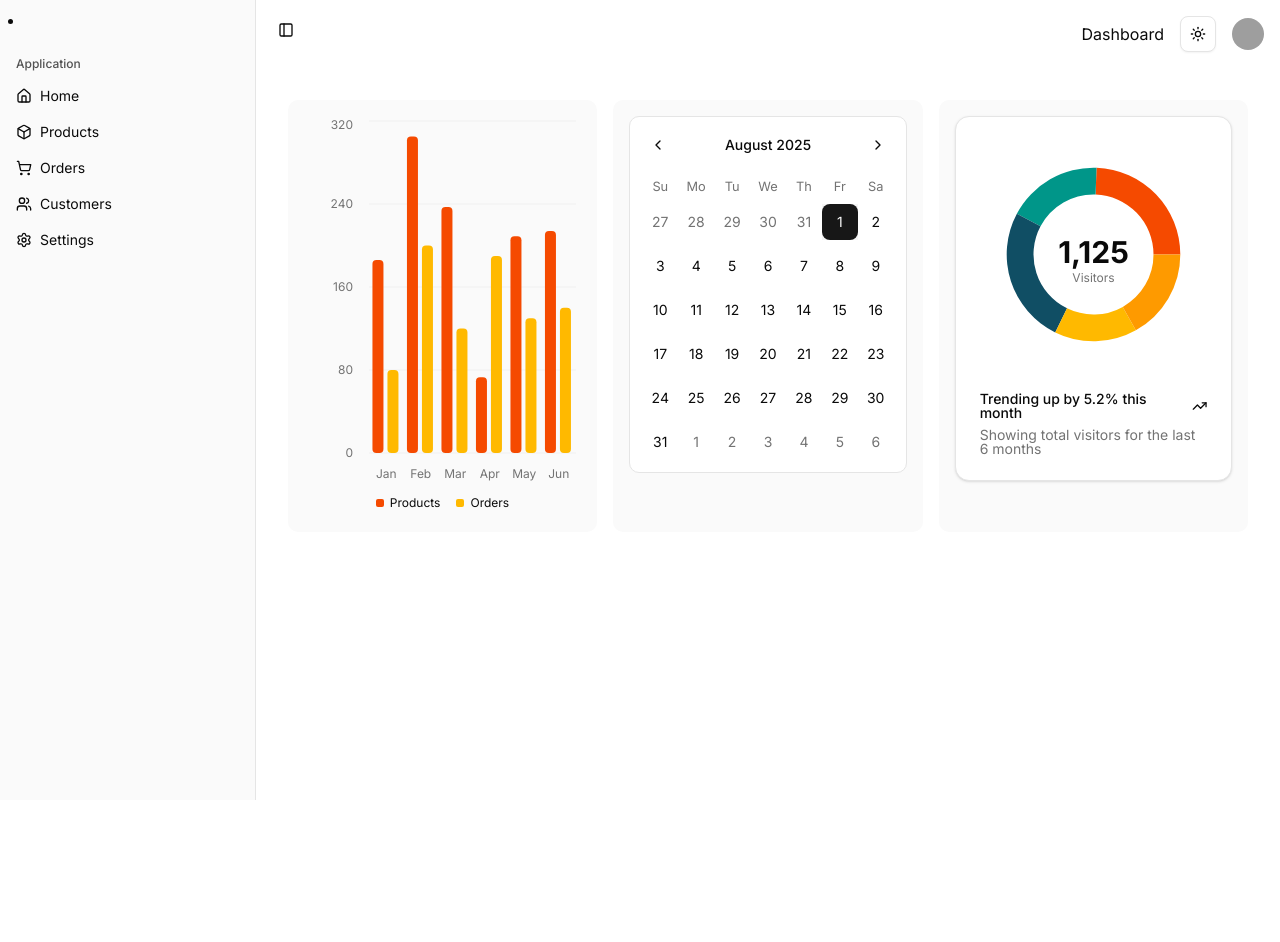
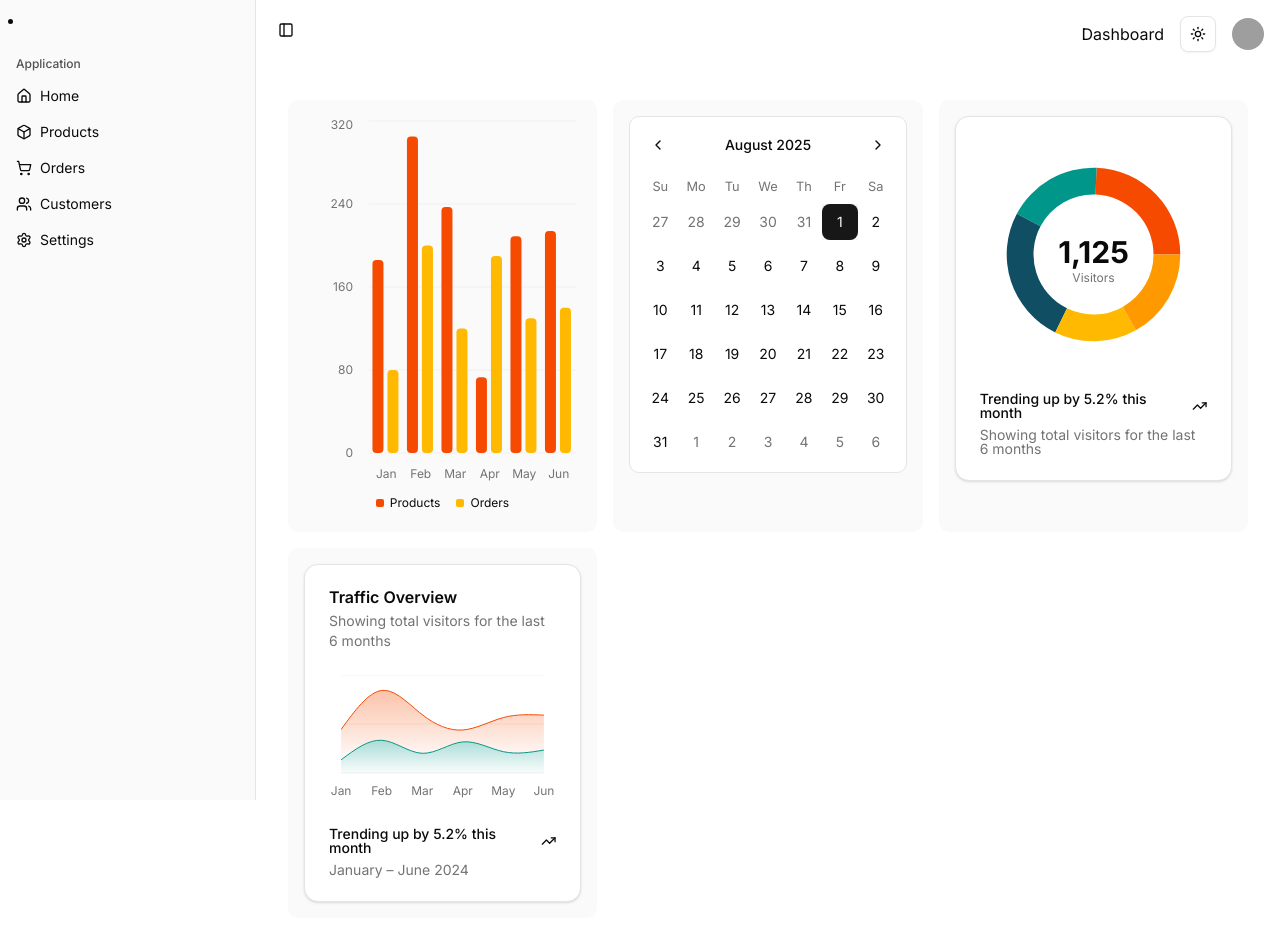
Before and after one commit to vidushalakshan/3D-Ecommerce, a Next.js app in the folder frontend/: page /dashboard in a window 1280 px wide. Shown: the top 942 px of the page. Before the commit the page ends 800 px from the top, so only its background shows below. Built offline with nearby package versions, Linux system fonts and the light colour scheme; grey boxes are pictures that could not be loaded.

Commit message:
updated dashboard home section

```diff
--- a/frontend/src/app/dashboard/Homepage.jsx
+++ b/frontend/src/app/dashboard/Homepage.jsx
@@ -9,6 +9,8 @@ import {
   Label,
   Pie,
   PieChart,
+  Area,
+  AreaChart,
 } from "recharts";
 import {
   ChartContainer,
@@ -16,29 +18,26 @@ import {
   ChartTooltipContent,
   ChartLegend,
   ChartLegendContent,
-} from "../../components/ui/chart";
-import { Calendar } from "../../components/ui/calendar";
+} from "@/components/ui/chart";
+import { Calendar } from "@/components/ui/calendar";
 import { TrendingUp } from "lucide-react";
 import {
   Card,
   CardContent,
   CardFooter,
-} from "../../components/ui/card";
+  CardHeader,
+  CardTitle,
+  CardDescription,
+} from "@/components/ui/card";
 
 // Bar chart config
-const chartConfig = {
-  desktop: {
-    label: "Products",
-    color: "var(--chart-1)",
-  },
-  mobile: {
-    label: "Orders",
-    color: "var(--chart-4)",
-  },
+const barConfig = {
+  desktop: { label: "Products", color: "var(--chart-1)" },
+  mobile: { label: "Orders", color: "var(--chart-4)" },
 };
 
 // Bar chart data
-const chartData = [
+const barData = [
   { month: "January", desktop: 186, mobile: 80 },
   { month: "February", desktop: 305, mobile: 200 },
   { month: "March", desktop: 237, mobile: 120 },
@@ -48,7 +47,7 @@ const chartData = [
 ];
 
 // Pie chart data
-const chartDataa = [
+const pieData = [
   { browser: "chrome", visitors: 275, fill: "var(--color-chrome)" },
   { browser: "safari", visitors: 200, fill: "var(--color-safari)" },
   { browser: "firefox", visitors: 287, fill: "var(--color-firefox)" },
@@ -57,7 +56,7 @@ const chartDataa = [
 ];
 
 // Pie chart config
-const chartConfigg = {
+const pieConfig = {
   visitors: { label: "Visitors" },
   chrome: { label: "Chrome", color: "var(--chart-1)" },
   safari: { label: "Safari", color: "var(--chart-2)" },
@@ -66,20 +65,26 @@ const chartConfigg = {
   other: { label: "Other", color: "var(--chart-5)" },
 };
 
+// Area chart config
+const areaConfig = {
+  desktop: { label: "Desktop", color: "var(--chart-1)" },
+  mobile: { label: "Mobile", color: "var(--chart-2)" },
+};
+
 const Homepage = () => {
   const [date, setDate] = useState(new Date());
 
-  // ✅ FIX: Use chartDataa for visitors total
+  // total visitors for Pie Chart
   const totalVisitors = useMemo(() => {
-    return chartDataa.reduce((acc, curr) => acc + curr.visitors, 0);
+    return pieData.reduce((acc, curr) => acc + curr.visitors, 0);
   }, []);
 
   return (
     <div className="grid grid-cols-1 md:grid-cols-2 lg:grid-cols-3 gap-4 p-4">
       {/* Bar Chart */}
       <div className="bg-primary-foreground p-4 rounded-lg lg:col-span-2 xl:col-span-1 2xl:col-span-2">
-        <ChartContainer config={chartConfig} className="h-[400px] w-full">
-          <BarChart accessibilityLayer data={chartData}>
+        <ChartContainer config={barConfig} className="h-[400px] w-full">
+          <BarChart accessibilityLayer data={barData}>
             <CartesianGrid vertical={false} />
             <XAxis
               dataKey="month"
@@ -98,7 +103,7 @@ const Homepage = () => {
       </div>
 
       {/* Calendar */}
-      <div className="bg-primary-foreground p-4 rounded-lg lg:col-span-2 xl:col-span-1 2xl:col-span-1">
+      <div className="bg-primary-foreground p-4 rounded-lg lg:col-span-1 xl:col-span-1 2xl:col-span-1">
         <Calendar
           mode="single"
           selected={date}
@@ -109,11 +114,11 @@ const Homepage = () => {
       </div>
 
       {/* Pie Chart */}
-      <div className="bg-primary-foreground p-4 rounded-lg lg:col-span-2 xl:col-span-1 2xl:col-span-1">
+      <div className="bg-primary-foreground p-4 rounded-lg lg:col-span-1 xl:col-span-1 2xl:col-span-1">
         <Card className="flex flex-col">
           <CardContent className="flex-1 pb-0">
             <ChartContainer
-              config={chartConfigg}
+              config={pieConfig}
               className="mx-auto aspect-square max-h-[250px]"
             >
               <PieChart>
@@ -122,7 +127,7 @@ const Homepage = () => {
                   content={<ChartTooltipContent hideLabel />}
                 />
                 <Pie
-                  data={chartDataa}
+                  data={pieData}
                   dataKey="visitors"
                   nameKey="browser"
                   innerRadius={60}
@@ -172,6 +177,92 @@ const Homepage = () => {
           </CardFooter>
         </Card>
       </div>
+
+      {/* Area Chart with Gradient */}
+      <div className="bg-primary-foreground p-4 rounded-lg lg:col-span-2 xl:col-span-1 2xl:col-span-2">
+        <Card>
+          <CardHeader>
+            <CardTitle>Traffic Overview</CardTitle>
+            <CardDescription>
+              Showing total visitors for the last 6 months
+            </CardDescription>
+          </CardHeader>
+          <CardContent>
+            <ChartContainer config={areaConfig}>
+              <AreaChart
+                accessibilityLayer
+                data={barData}
+                margin={{ left: 12, right: 12 }}
+              >
+                <CartesianGrid vertical={false} />
+                <XAxis
+                  dataKey="month"
+                  tickLine={false}
+                  axisLine={false}
+                  tickMargin={8}
+                  tickFormatter={(value) => value.slice(0, 3)}
+                />
+                <ChartTooltip cursor={false} content={<ChartTooltipContent />} />
+                <defs>
+                  <linearGradient id="fillDesktop" x1="0" y1="0" x2="0" y2="1">
+                    <stop
+                      offset="5%"
+                      stopColor="var(--color-desktop)"
+                      stopOpacity={0.8}
+                    />
+                    <stop
+                      offset="95%"
+                      stopColor="var(--color-desktop)"
+                      stopOpacity={0.1}
+                    />
+                  </linearGradient>
+                  <linearGradient id="fillMobile" x1="0" y1="0" x2="0" y2="1">
+                    <stop
+                      offset="5%"
+                      stopColor="var(--color-mobile)"
+                      stopOpacity={0.8}
+                    />
+                    <stop
+                      offset="95%"
+                      stopColor="var(--color-mobile)"
+                      stopOpacity={0.1}
+                    />
+                  </linearGradient>
+                </defs>
+                <Area
+                  dataKey="mobile"
+                  type="natural"
+                  fill="url(#fillMobile)"
+                  stroke="var(--color-mobile)"
+                  fillOpacity={0.4}
+                  stackId="a"
+                />
+                <Area
+                  dataKey="desktop"
+                  type="natural"
+                  fill="url(#fillDesktop)"
+                  stroke="var(--color-desktop)"
+                  fillOpacity={0.4}
+                  stackId="a"
+                />
+              </AreaChart>
+            </ChartContainer>
+          </CardContent>
+          <CardFooter>
+            <div className="flex w-full items-start gap-2 text-sm">
+              <div className="grid gap-2">
+                <div className="flex items-center gap-2 leading-none font-medium">
+                  Trending up by 5.2% this month{" "}
+                  <TrendingUp className="h-4 w-4" />
+                </div>
+                <div className="text-muted-foreground flex items-center gap-2 leading-none">
+                  January – June 2024
+                </div>
+              </div>
+            </div>
+          </CardFooter>
+        </Card>
+      </div>
     </div>
   );
 };
```
